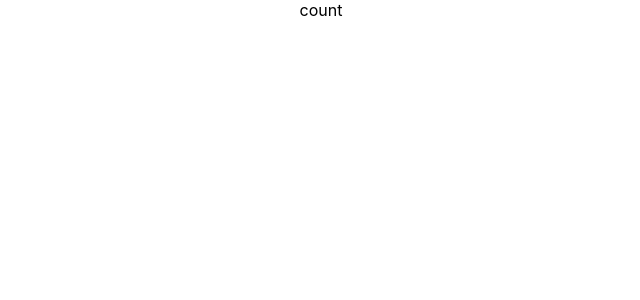
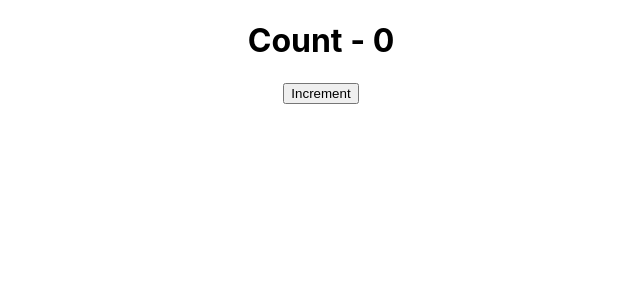
Before and after one commit to xavierolivares/reactpractice2, a React (Create React App) app: page / in a window 1280 px wide. Shown: the top 300 px of the page, without its empty margins (319-959 px from the left). Built offline with nearby package versions, Linux system fonts and the light colour scheme.

Commit message:
setState practice with Counter

```diff
--- a/src/components/Counter.js
+++ b/src/components/Counter.js
@@ -5,14 +5,21 @@
         super(props)
 
         this.state = {
-
+            count: 0
         }
+    }
+    increment() {
+        // never modify state directly. React will not rerender the state that way. Use setState to modify it
+        this.setState({
+            count: this.state.count+1
+        })
     }
 
     render() {
         return (
             <div>
-                count
+                <h1>Count - {this.state.count}</h1>
+                <button onClick={()=> this.increment()}>Increment</button>
             </div>
         )
     }
```
